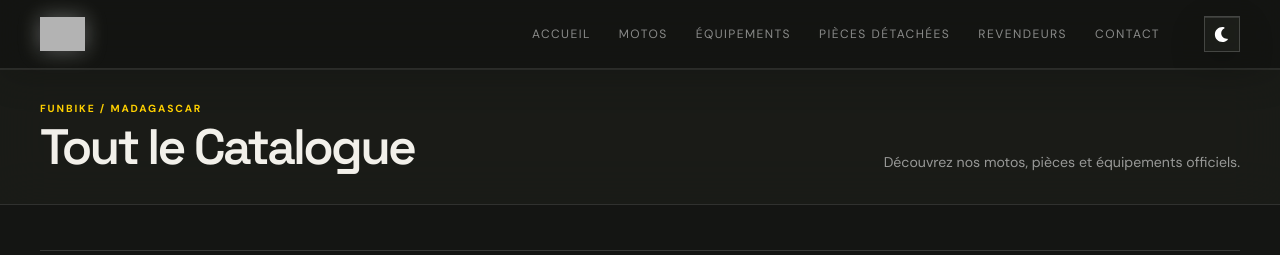
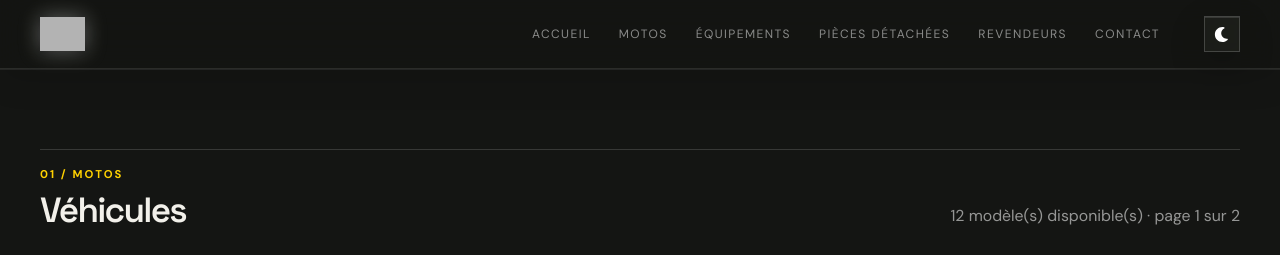
Before and after one commit to rabenjason/funbike05, a React (Vite) app: page / in a window 1280 px wide. Both pictures are taken after a click on the button "EXPLORER LE CATALOGUE". Shown: the top 255 px of the page. Built offline with nearby package versions, Linux system fonts and the light colour scheme; grey boxes are pictures that could not be loaded.

Commit message:
Remove page title banner sections
Co-authored-by: arena-agent <297053741+arena-agent@users.noreply.github.com>

```diff
--- a/src/components/Layout.tsx
+++ b/src/components/Layout.tsx
@@ -416,28 +416,3 @@ export function Section({
     </section>
   );
 }
-
-export function PageHeader({ title, subtitle }: { title: string; subtitle: string }) {
-  return (
-    <motion.section
-      initial={{ opacity: 0, y: 10 }}
-      animate={{ opacity: 1, y: 0 }}
-      transition={{ duration: 0.32, ease: "easeOut" }}
-      className="page-header border-b border-black/10 bg-[#fff9df]/80 backdrop-blur-xl dark:border-white/10 dark:bg-[#1c1d19]/80"
-    >
-      <div className="mx-auto grid w-full max-w-(--container-site) gap-3 px-4 py-5 sm:px-6 sm:py-6 md:grid-cols-[1fr_0.7fr] md:items-end md:gap-6 md:px-8 lg:grid-cols-[1fr_0.55fr] lg:px-10 lg:py-8">
-        <div>
-          <p className="mb-1.5 text-[clamp(0.58rem,0.55rem+0.12vw,0.68rem)] font-bold uppercase tracking-[0.18em] text-[#a27b17] dark:text-[#ffd100]">
-            {content.sections.surTitrePage}
-          </p>
-          <h1 className="font-display text-[clamp(1.85rem,1.35rem+2.2vw,3.15rem)] font-semibold leading-[0.98] tracking-[-0.055em] text-[#171816] dark:text-[#f2f0ea]">
-            {title}
-          </h1>
-        </div>
-        <p className="max-w-md text-[clamp(0.78rem,0.74rem+0.18vw,0.9rem)] leading-5 text-black/55 dark:text-white/55 lg:justify-self-end">
-          {subtitle}
-        </p>
-      </div>
-    </motion.section>
-  );
-}
--- a/src/index.css
+++ b/src/index.css
@@ -101,12 +101,6 @@ svg {
 .fluid-btn {
   font-size: clamp(0.66rem, 0.61rem + 0.18vw, 0.76rem);
   letter-spacing: 0.12em;
-}
-
-/* Page title bands stay compact; the first content section starts closer to
-   them than regular editorial sections. Applies to every catalogue surface. */
-.page-header + section {
-  padding-top: clamp(2rem, 1.6rem + 1.5vw, 3rem);
 }
 
 .dark body {
--- a/src/pages/Catalog.tsx
+++ b/src/pages/Catalog.tsx
@@ -15,7 +15,7 @@ import {
   type Part,
   type PartType,
 } from "../data";
-import { PageHeader, Section } from "../components/Layout";
+import { Section } from "../components/Layout";
 import { BikeCard, PartCard } from "../components/Cards";
 import { BikeCardSkeleton, PartCardSkeleton } from "../components/Skeletons";
 import Pagination from "../components/Pagination";
@@ -198,10 +198,6 @@ export function Catalogue({
 
   return (
     <div>
-      <PageHeader
-        title={motosOnly ? "Catalogue Motos" : "Tout le Catalogue"}
-        subtitle={motosOnly ? "Performance, Aventure et Mobilité Urbaine." : "Découvrez nos motos, pièces et équipements officiels."}
-      />
 
       <Section
         title="Véhicules"
@@ -351,10 +347,6 @@ export function Equipements({ go, initialBrand }: { go: (p: string, id?: string)
 
   return (
     <div>
-      <PageHeader
-        title="Équipements Pilote"
-        subtitle="Protection, casques, tenues et accessoires pour le pilote."
-      />
       <Section
         title="Choisir une marque"
         subtitle="Touchez une marque pour afficher sa gamme et les informations utiles."
@@ -553,10 +545,6 @@ export function Spares({ go, initialBrand }: { go: (p: string, id?: string) => v
 
   return (
     <div>
-      <PageHeader
-        title="Pièces & Consommables"
-        subtitle="Pneus, kits chaîne, freinage, filtration et pièces mécaniques."
-      />
       <Section
         title="Choisir une marque"
         subtitle="Touchez une marque pour afficher ses pièces et consommables."
--- a/src/pages/Contact.tsx
+++ b/src/pages/Contact.tsx
@@ -2,7 +2,6 @@ import { useState } from "react";
 import { AnimatePresence, motion } from "framer-motion";
 import { FontAwesomeIcon } from "@fortawesome/react-fontawesome";
 import { faArrowRight, faClock, faEnvelope, faLocationDot, faPhone } from "@fortawesome/free-solid-svg-icons";
-import { PageHeader } from "../components/Layout";
 import { PARTS, TVS_PARTS, SHERCO_PARTS, FANTIC_PARTS, TVS_ACCESSORIES } from "../data";
 
 const CONTACT_EMAIL = "contact@funbike.mg";
@@ -22,7 +21,6 @@ export default function Contact({ inquiryId }: { inquiryId?: string }) {
 
   return (
     <div className="bg-white dark:bg-[#141513]">
-      <PageHeader title="On prend la route ?" subtitle="Une question, un essai ou un devis ? L'équipe Funbike vous répond et vous aide à trouver la bonne configuration." />
 
       <div className="mx-auto grid w-full max-w-(--container-site) gap-8 px-4 py-10 sm:gap-10 sm:px-7 sm:py-12 lg:grid-cols-[0.75fr_1.25fr] lg:gap-20 lg:px-10 lg:py-14">
         <motion.aside
```
